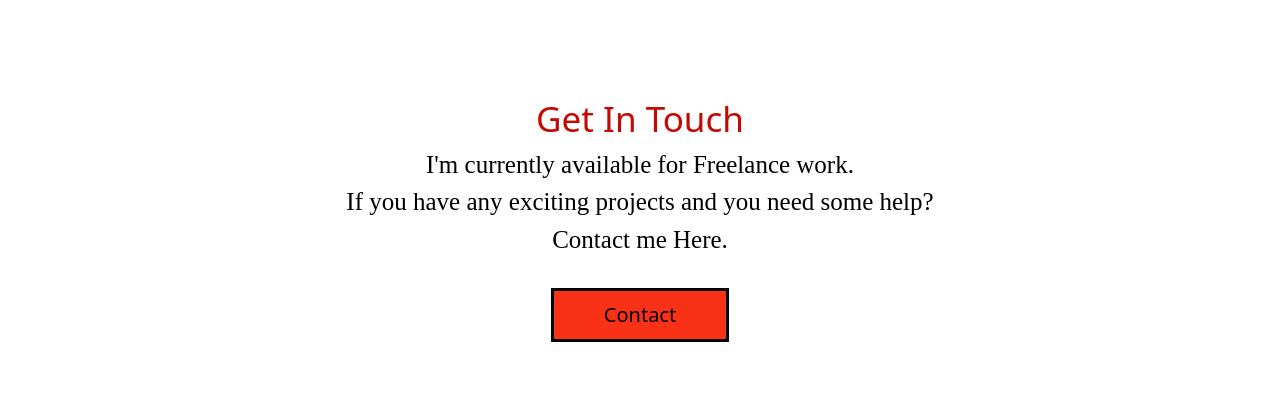
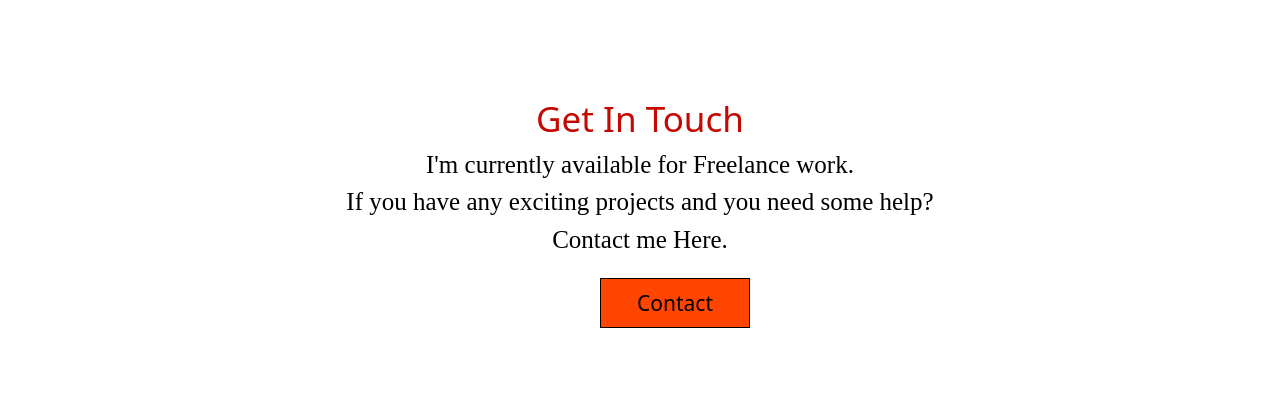
Before and after one commit to Ayush123455/Ayush-website, a plain HTML site: page index.html in a window 1280 px wide. Shown: the part 954-1368 px from the top of the page. After the commit the page ends 1322 px from the top, so only its background shows below. Drawn offline with nearby package versions, Linux system fonts and the light colour scheme.

Commit message:
Add files via upload

```diff
--- a/index.html
+++ b/index.html
@@ -59,12 +59,7 @@
     <h1 class="touch"><strong>Get In Touch</strong></h1>
     <h2 class="freelance">I'm currently available for Freelance work.</h2>
     <p class="para">If you have any exciting projects and you need some help?<br>Contact me Here.</p>
-    <form action="mailto:ayushatale2007@gmail.com" method="POST" class="form-act">
-
-      <input class="form" type="submit" name="contact" value="Contact">
-
-      <br><br><br><br>
-    </form>
+    <button class="ayush-bun"><a href="mailto:ayushatale2007@gmail.com" class="a-link">Contact</a></button>
   </section>
 
 
--- a/style.css
+++ b/style.css
@@ -81,3 +81,18 @@
 .title-font1{
     color: black;
 }
+.ayush-bun{
+    margin-left: 600px;
+    border: 1px solid black;
+    background-color: orangered;
+    height: 50px;
+    width: 150px;
+    margin-top: 20px;
+    margin-bottom: 40px;
+    font-size: 21px;
+
+
+}
+.ayush-bun:hover{
+    background-color: rgb(253, 117, 67);
+}
```
